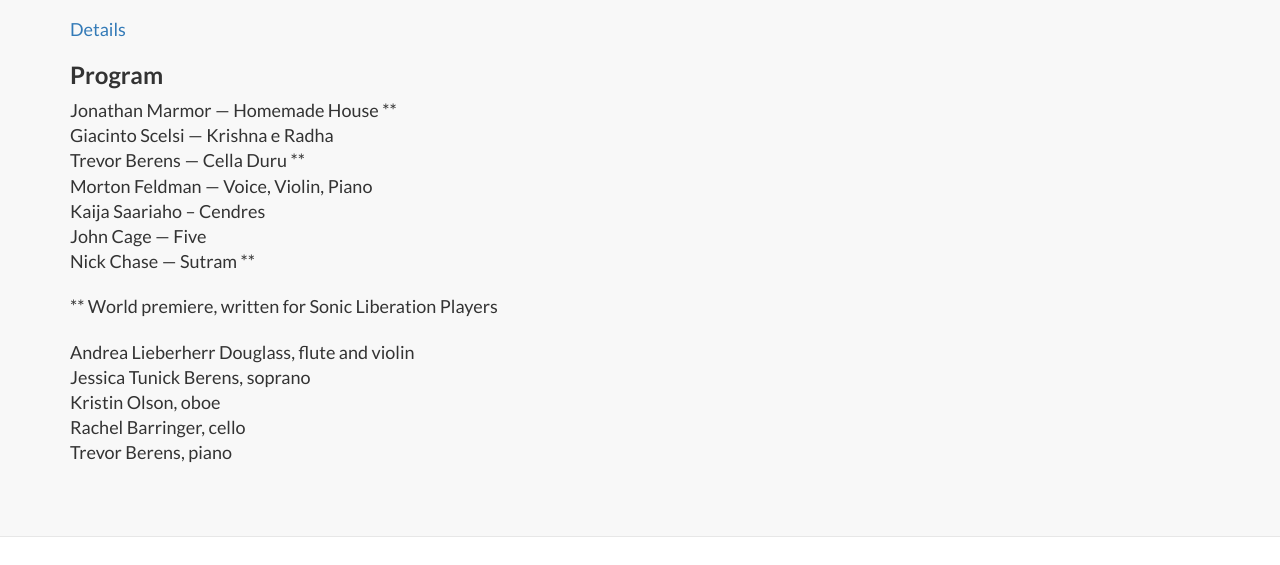
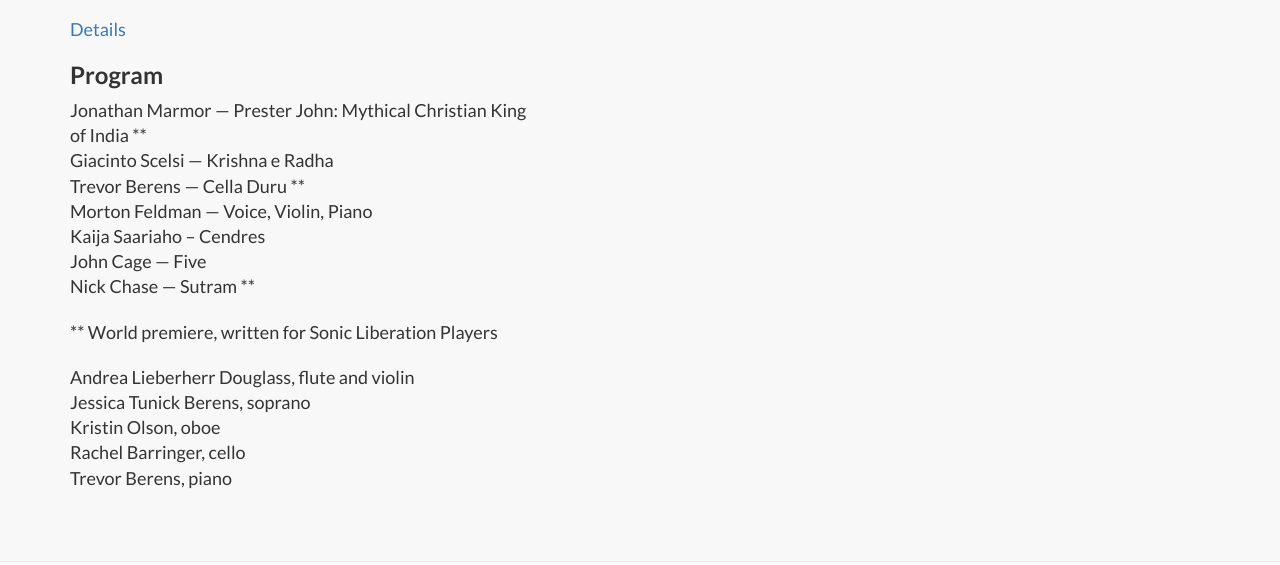
Before and after one commit to sonicliberation/sonicliberation.github.io, a plain HTML site: page index.html in a window 1280 px wide. Shown: the part 1152-1717 px from the top of the page. Drawn offline with Linux system fonts and the light colour scheme.

Commit message:
Update name

```diff
--- a/index.html
+++ b/index.html
@@ -119,7 +119,7 @@ All are welcome<br>
 
 <h3>Program</h3>
 <p class="lead">
-Jonathan Marmor — Homemade House **<br>
+Jonathan Marmor — Prester John: Mythical Christian King of India **<br>
 Giacinto Scelsi — Krishna e Radha<br>
 Trevor Berens — Cella Duru **<br>
 Morton Feldman — Voice, Violin, Piano<br>
```
